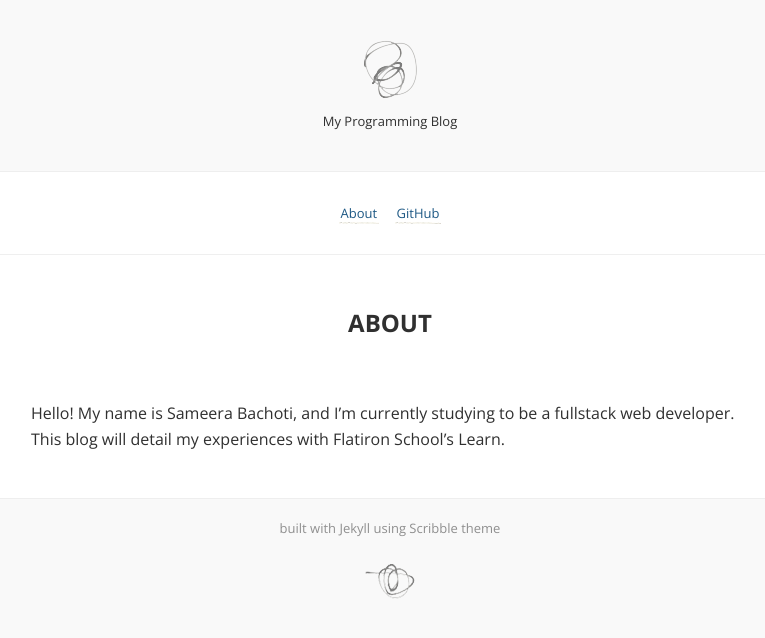
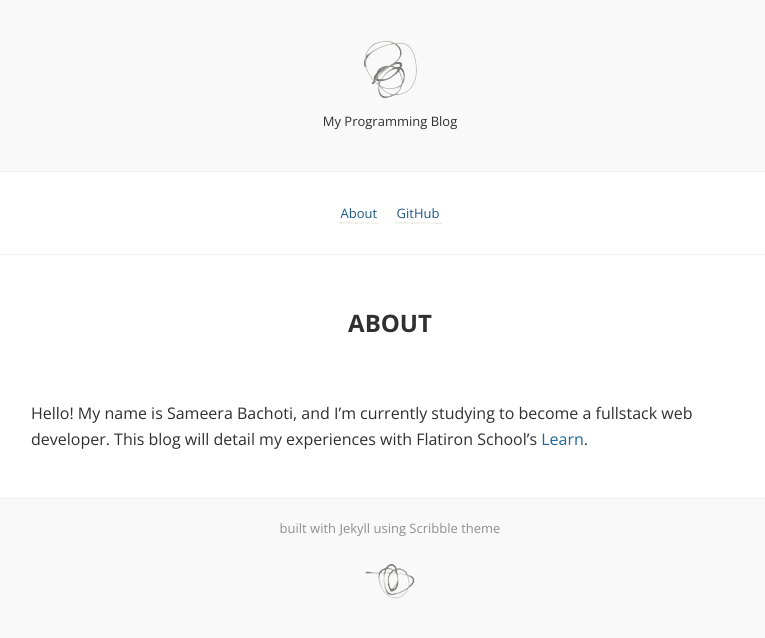
Before and after one commit to sameerabachoti/blog, a Jekyll site: the page built from about.md, in a window 1280 px wide. Shown: the top 638 px of the page, without its empty margins (250-1015 px from the left). Built offline with Jekyll 4.4.1, drawn with Linux system fonts in a browser that asks for light colours; comment, search, counter and statistics services are not loaded.

```diff
--- a/about.md
+++ b/about.md
@@ -3,4 +3,4 @@ layout: page
 title: About
 ---
 
-   Hello! My name is Sameera Bachoti, and I'm currently studying to be a fullstack web developer. This blog will detail my experiences with Flatiron School's Learn.
+   Hello! My name is Sameera Bachoti, and I'm currently studying to become a fullstack web developer. This blog will detail my experiences with Flatiron School's [Learn](https://learn.co/){:target="_blank"}.
```
Also changed, not shown: _posts/2016-02-21-ruby-cli-gem.md (+1 -1 lines).
